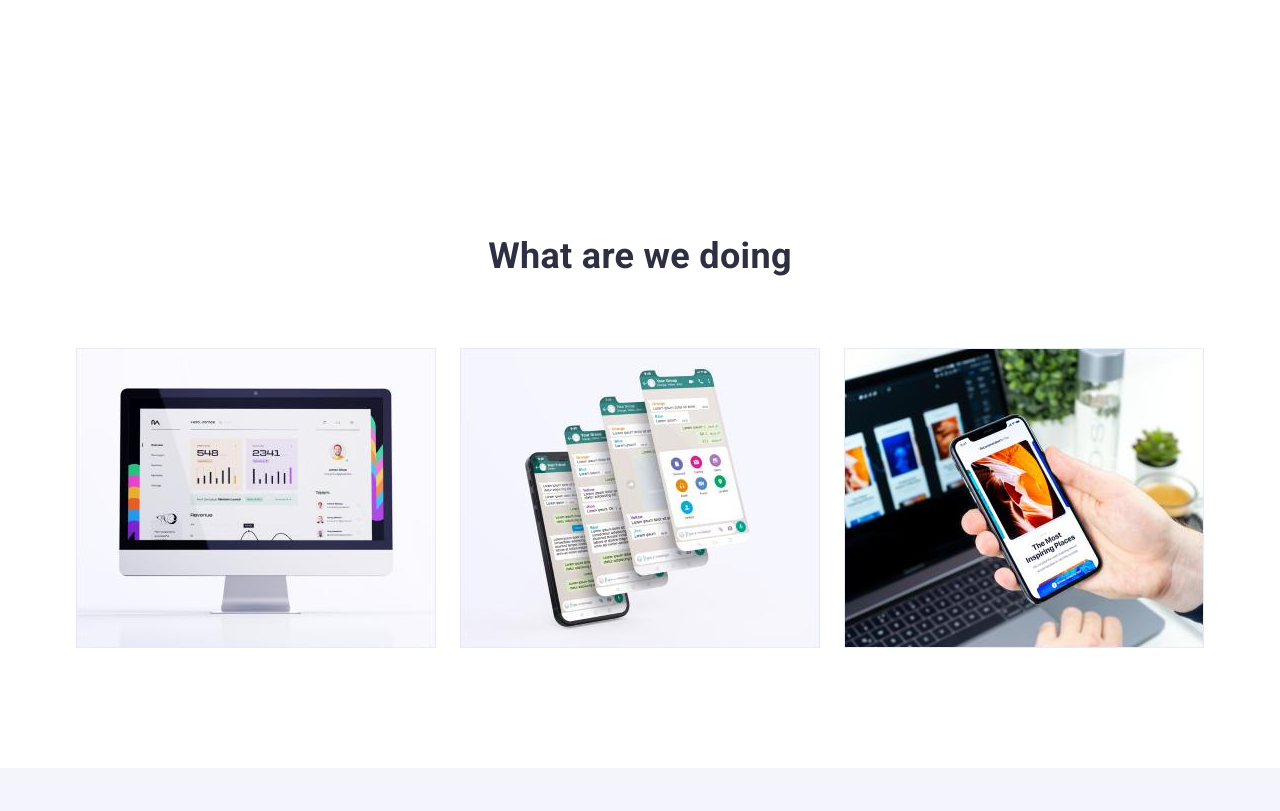
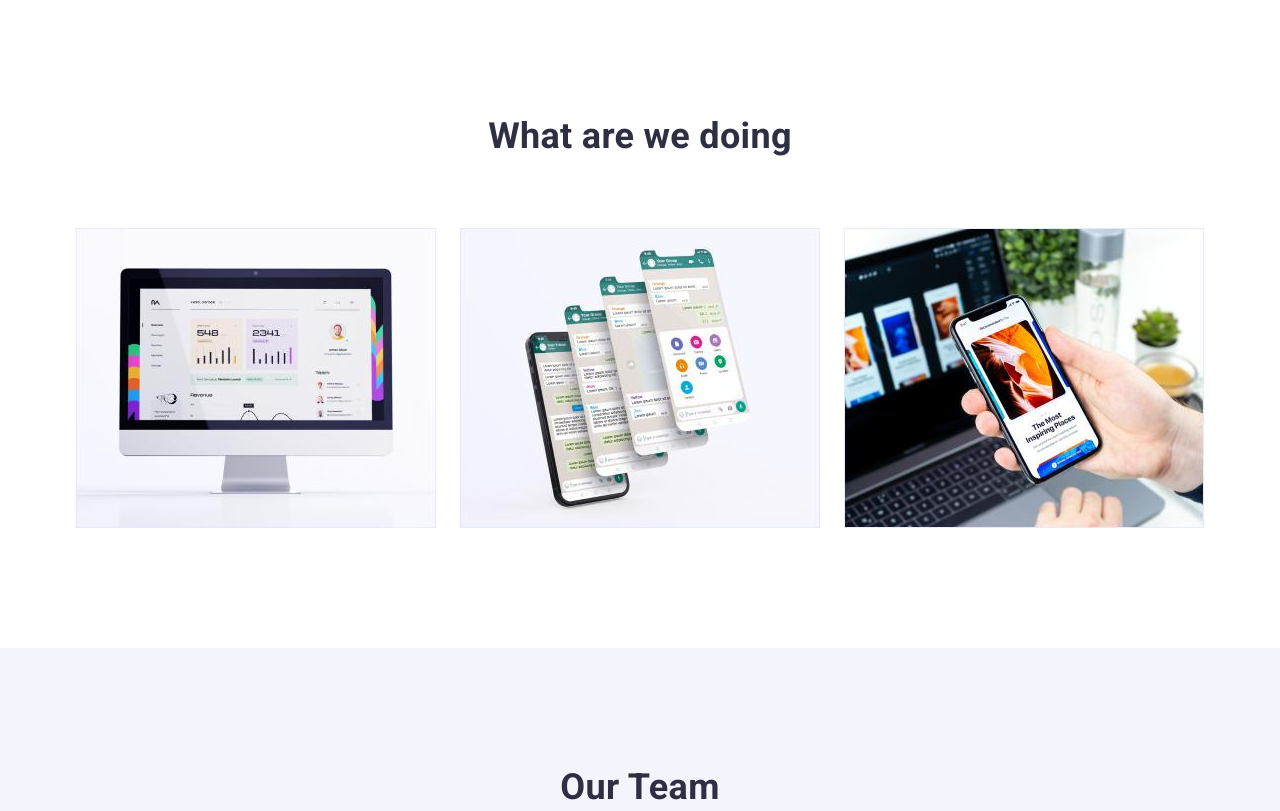
Before and after one commit to serj-sn-serj/goit-markup-hw-03, a plain HTML site: page index.html in a window 1280 px wide. Shown: the part 927-1738 px from the top of the page. Drawn offline with nearby package versions, Linux system fonts and the light colour scheme.

Commit message:
mntor correction

```diff
--- a/css/styles.css
+++ b/css/styles.css
@@ -287,7 +287,7 @@ img {
 */
 /* section What are we doing + Our team title */
 
-.section-wha {
+.section-what {
   padding-top: 0;
 }
 
@@ -335,7 +335,6 @@ img {
 
 .team-text {
   color: var(--color-text-secondary);
-
   text-align: center;
 }
 
```
